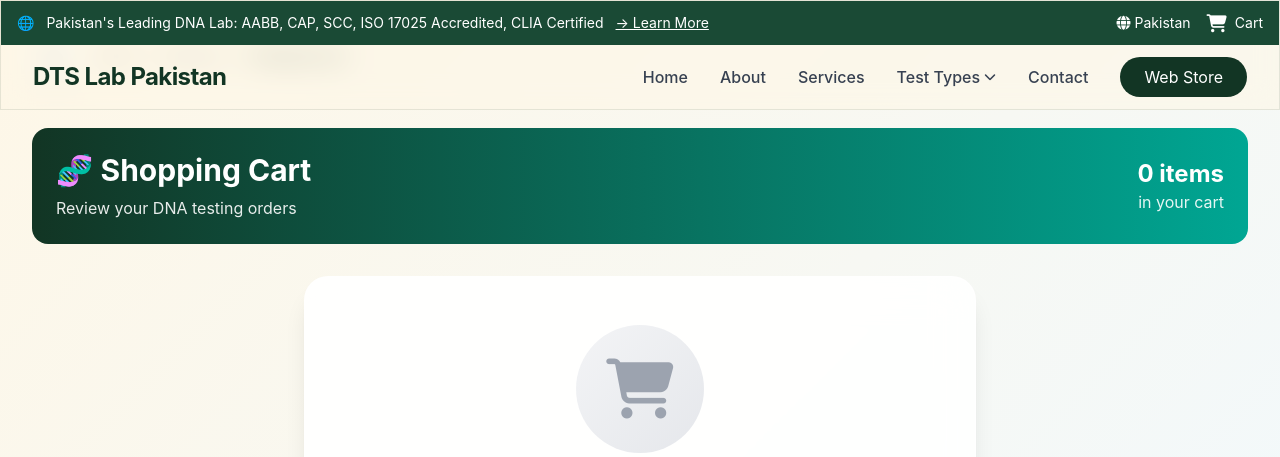
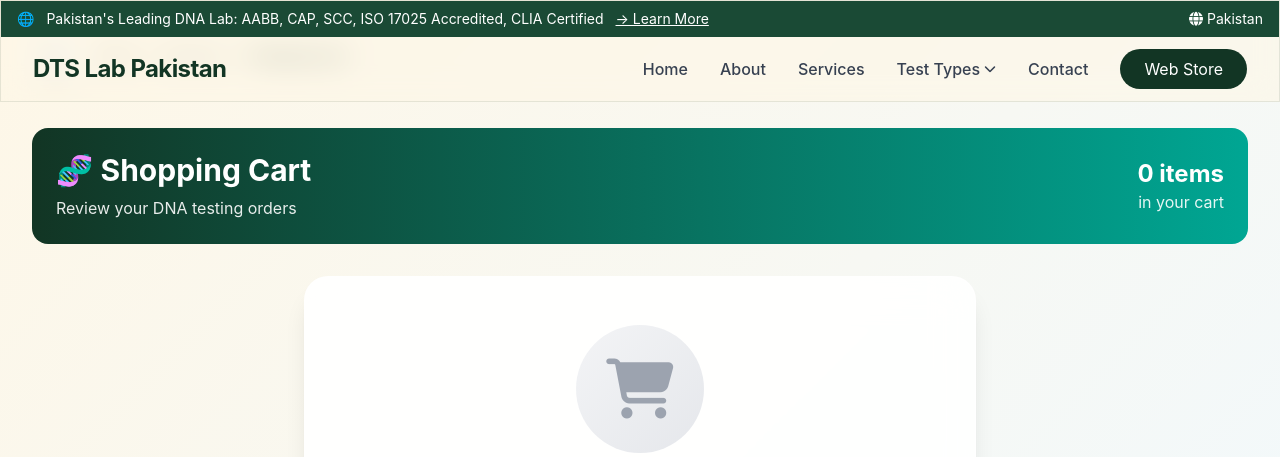
Before and after one commit to Junaidiqbal35/DNA, a Django app: page /cart/ in a window 1280 px wide. Shown: the top 457 px of the page. Run offline with Django 4.2, Linux system fonts and the light colour scheme; some libraries are stand-ins or nearby versions.

Commit message:
Update _navbar1.html

```diff
--- a/templates/partials/_navbar1.html
+++ b/templates/partials/_navbar1.html
@@ -7,32 +7,9 @@
             Pakistan's Leading DNA Lab: AABB, CAP, SCC, ISO 17025 Accredited, CLIA Certified
             <a href="{% url 'about' %}" class="underline ml-2">→ Learn More</a>
         </div>
-        <div class="flex items-center space-x-4">
-            <div class="flex items-center space-x-1">
-                <i class="fas fa-globe"></i>
-                <span>Pakistan</span>
-            </div>
-            <!-- Cart Icon -->
-            <div class="relative">
-                {% with total_items=cart|length %}
-                    {% if total_items > 0 %}
-                        <a href="{% url 'cart_detail' %}" class="flex items-center space-x-2 hover:text-butterscotch transition-colors">
-                            <div class="relative">
-                                <i class="fas fa-shopping-cart text-lg"></i>
-                                <span class="absolute -top-2 -right-2 bg-dts-accent text-white text-xs rounded-full h-5 w-5 flex items-center justify-center font-bold">
-                                    {{ total_items }}
-                                </span>
-                            </div>
-                            <span class="hidden sm:inline">{{ total_items }} item{{ total_items|pluralize }}</span>
-                        </a>
-                    {% else %}
-                        <a href="{% url 'cart_detail' %}" class="flex items-center space-x-2 hover:text-butterscotch transition-colors">
-                            <i class="fas fa-shopping-cart text-lg"></i>
-                            <span class="hidden sm:inline">Cart</span>
-                        </a>
-                    {% endif %}
-                {% endwith %}
-            </div>
+        <div class="flex items-center space-x-1">
+            <i class="fas fa-globe"></i>
+            <span>Pakistan</span>
         </div>
     </div>
     <div class="max-w-7xl mx-auto px-4 sm:px-6 lg:px-8">
@@ -79,38 +56,31 @@
                         </button>
                         <div
                             class="dropdown-menu absolute top-full left-0 mt-2 w-56 bg-white rounded-xl shadow-lg border border-gray-200 py-2">
-                            <a href="{% url 'service' %}#paternity-tests"
+                            <a href="{% url 'service'  %}"
                                 class="block px-4 py-3 text-sm text-gray-700 hover:bg-buttersmoke hover:text-phthalo transition-colors">
                                 <i class="fas fa-baby mr-3 text-phthalo"></i>
                                 Paternity Testing
                             </a>
-                            <a href="{% url 'service' %}#immigration-tests"
+                            <a href="{% url 'service'  %}"
                                 class="block px-4 py-3 text-sm text-gray-700 hover:bg-buttersmoke hover:text-phthalo transition-colors">
                                 <i class="fas fa-passport mr-3 text-phthalo"></i>
                                 Immigration DNA
                             </a>
-                            <a href="{% url 'service' %}#prenatal-tests"
+                            <a href="{% url 'service'  %}"
                                 class="block px-4 py-3 text-sm text-gray-700 hover:bg-buttersmoke hover:text-phthalo transition-colors">
                                 <i class="fas fa-person-pregnant mr-3 text-phthalo"></i>
                                 Prenatal Testing
                             </a>
-                            <a href="{% url 'service' %}#ancestry-tests"
+                            <a href="{% url 'service'  %}"
                                 class="block px-4 py-3 text-sm text-gray-700 hover:bg-buttersmoke hover:text-phthalo transition-colors">
                                 <i class="fas fa-search mr-3 text-phthalo"></i>
                                 Ancestry Testing
                             </a>
-                            <a href="{% url 'service' %}#health-tests"
+                            <a href="{% url 'service'  %}"
                                 class="block px-4 py-3 text-sm text-gray-700 hover:bg-buttersmoke hover:text-phthalo transition-colors">
                                 <i class="fas fa-heart mr-3 text-phthalo"></i>
                                 Health & Wellness
                             </a>
-                            <div class="border-t border-gray-200 mt-2 pt-2">
-                                <a href="{% url 'service' %}"
-                                    class="block px-4 py-3 text-sm text-dts-primary hover:bg-buttersmoke font-semibold transition-colors">
-                                    <i class="fas fa-list mr-3"></i>
-                                    View All Tests
-                                </a>
-                            </div>
                         </div>
                     </div>
 
@@ -120,7 +90,7 @@
                         <span
                             class="absolute bottom-0 left-0 w-0 h-0.5 bg-green-500 group-hover:w-full transition-all duration-300"></span>
                     </a>
-                    <a href="{% url 'service' %}"
+                    <a href="https://dnalab.store/"
                         class="bg-phthalo text-white px-6 py-2 rounded-full hover:bg-phthalo-light transition-all duration-300 hover:shadow-lg transform hover:scale-105">
                         Web Store
                     </a>
@@ -143,7 +113,7 @@
                 class="block px-3 py-2 text-gray-700 hover:text-phthalo hover:bg-gray-50 rounded-md">Home</a>
             <a href="{% url 'about' %}"
                 class="block px-3 py-2 text-gray-700 hover:text-phthalo hover:bg-gray-50 rounded-md">About</a>
-            <a href="{% url 'service' %}"
+            <a href="#"
                 class="block px-3 py-2 text-gray-700 hover:text-phthalo hover:bg-gray-50 rounded-md">Services</a>
             <div class="px-3 py-2">
                 <button onclick="toggleMobileDropdown()"
@@ -152,94 +122,15 @@
                     <i class="fas fa-chevron-down text-xs" id="mobile-dropdown-icon"></i>
                 </button>
                 <div id="mobile-dropdown" class="hidden mt-2 ml-4 space-y-1">
-                    <a href="{% url 'service' %}#paternity-tests" class="block py-2 text-sm text-gray-600 hover:text-phthalo">Paternity Testing</a>
-                    <a href="{% url 'service' %}#immigration-tests" class="block py-2 text-sm text-gray-600 hover:text-phthalo">Immigration DNA</a>
-                    <a href="{% url 'service' %}#prenatal-tests" class="block py-2 text-sm text-gray-600 hover:text-phthalo">Prenatal Testing</a>
-                    <a href="{% url 'service' %}#ancestry-tests" class="block py-2 text-sm text-gray-600 hover:text-phthalo">Ancestry Testing</a>
-                    <a href="{% url 'service' %}#health-tests" class="block py-2 text-sm text-gray-600 hover:text-phthalo">Health & Wellness</a>
+                    <a href="#" class="block py-2 text-sm text-gray-600 hover:text-phthalo">Paternity Testing</a>
+                    <a href="#" class="block py-2 text-sm text-gray-600 hover:text-phthalo">Immigration DNA</a>
+                    <a href="#" class="block py-2 text-sm text-gray-600 hover:text-phthalo">Prenatal Testing</a>
+                    <a href="#" class="block py-2 text-sm text-gray-600 hover:text-phthalo">Ancestry Testing</a>
+                    <a href="#" class="block py-2 text-sm text-gray-600 hover:text-phthalo">Health & Wellness</a>
                 </div>
             </div>
             <a href="{% url 'contact' %}"
                 class="block px-3 py-2 text-gray-700 hover:text-phthalo hover:bg-gray-50 rounded-md">Contact</a>
-
-            <!-- Mobile Cart -->
-            <a href="{% url 'cart_detail' %}" class="block px-3 py-2 text-gray-700 hover:text-phthalo hover:bg-gray-50 rounded-md">
-                {% with total_items=cart|length %}
-                    {% if total_items > 0 %}
-                        <i class="fas fa-shopping-cart mr-2"></i>Cart ({{ total_items }})
-                    {% else %}
-                        <i class="fas fa-shopping-cart mr-2"></i>Cart
-                    {% endif %}
-                {% endwith %}
-            </a>
         </div>
     </div>
 </nav>
-
-<script>
-// Improved dropdown functionality for desktop
-document.addEventListener('DOMContentLoaded', function() {
-    const dropdown = document.querySelector('.dropdown');
-    const dropdownMenu = document.querySelector('.dropdown-menu');
-    let hideTimeout;
-
-    if (dropdown && dropdownMenu) {
-        // Show dropdown on hover
-        dropdown.addEventListener('mouseenter', function() {
-            clearTimeout(hideTimeout);
-            dropdownMenu.classList.add('show');
-            dropdownMenu.classList.remove('hidden');
-        });
-
-        // Hide dropdown with delay on mouse leave
-        dropdown.addEventListener('mouseleave', function() {
-            hideTimeout = setTimeout(function() {
-                dropdownMenu.classList.remove('show');
-                setTimeout(function() {
-                    dropdownMenu.classList.add('hidden');
-                }, 300); // Wait for transition to complete
-            }, 150); // 150ms delay before hiding
-        });
-
-        // Keep dropdown open when hovering over menu items
-        dropdownMenu.addEventListener('mouseenter', function() {
-            clearTimeout(hideTimeout);
-        });
-
-        dropdownMenu.addEventListener('mouseleave', function() {
-            hideTimeout = setTimeout(function() {
-                dropdownMenu.classList.remove('show');
-                setTimeout(function() {
-                    dropdownMenu.classList.add('hidden');
-                }, 300);
-            }, 100);
-        });
-    }
-});
-
-// Mobile dropdown toggle (keep existing function)
-function toggleMobileDropdown() {
-    const dropdown = document.getElementById('mobile-dropdown');
-    const icon = document.getElementById('mobile-dropdown-icon');
-
-    dropdown.classList.toggle('hidden');
-    icon.classList.toggle('fa-chevron-down');
-    icon.classList.toggle('fa-chevron-up');
-}
-
-// Mobile menu toggle (keep existing function)
-function toggleMobileMenu() {
-    const mobileMenu = document.getElementById('mobile-menu');
-    mobileMenu.classList.toggle('hidden');
-}
-
-// Close mobile menu when clicking outside (keep existing function)
-document.addEventListener('click', function(event) {
-    const mobileMenu = document.getElementById('mobile-menu');
-    const menuButton = event.target.closest('[onclick="toggleMobileMenu()"]');
-
-    if (!mobileMenu.contains(event.target) && !menuButton && !mobileMenu.classList.contains('hidden')) {
-        mobileMenu.classList.add('hidden');
-    }
-});
-</script>
```
